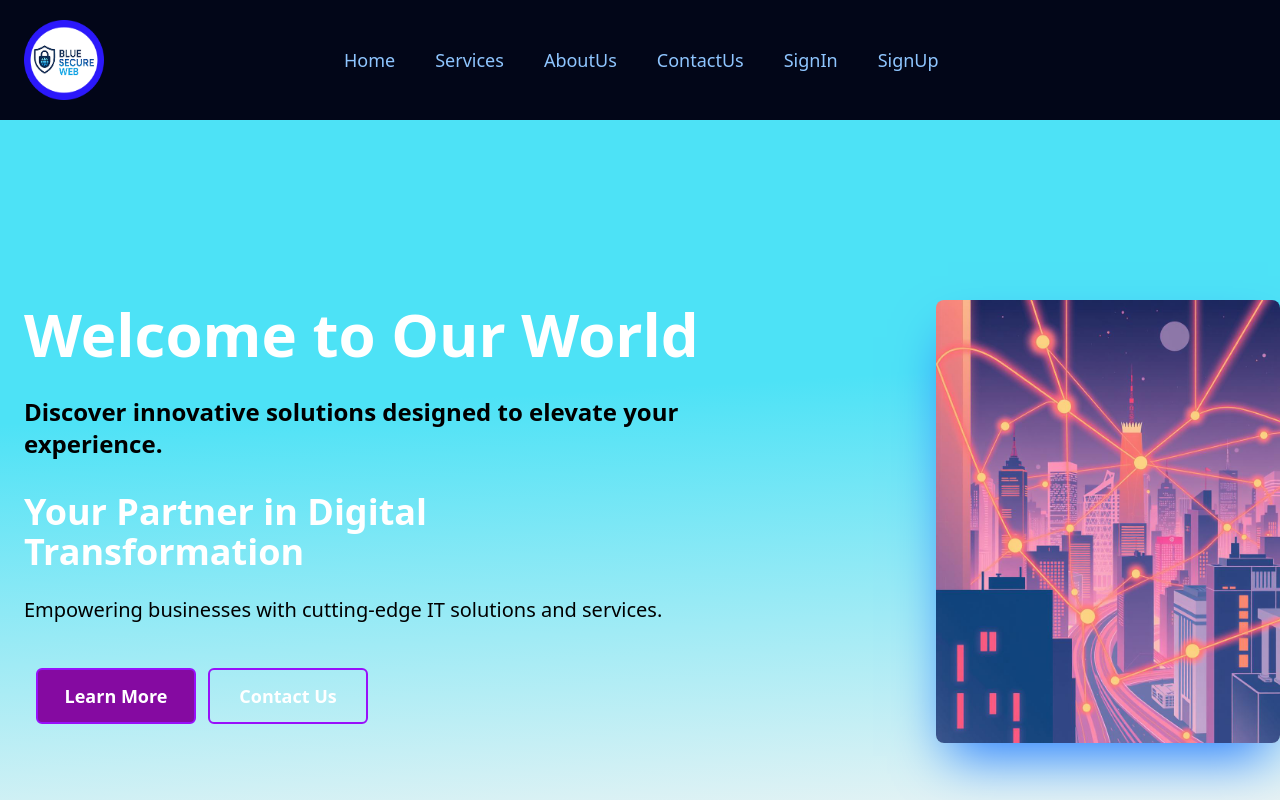
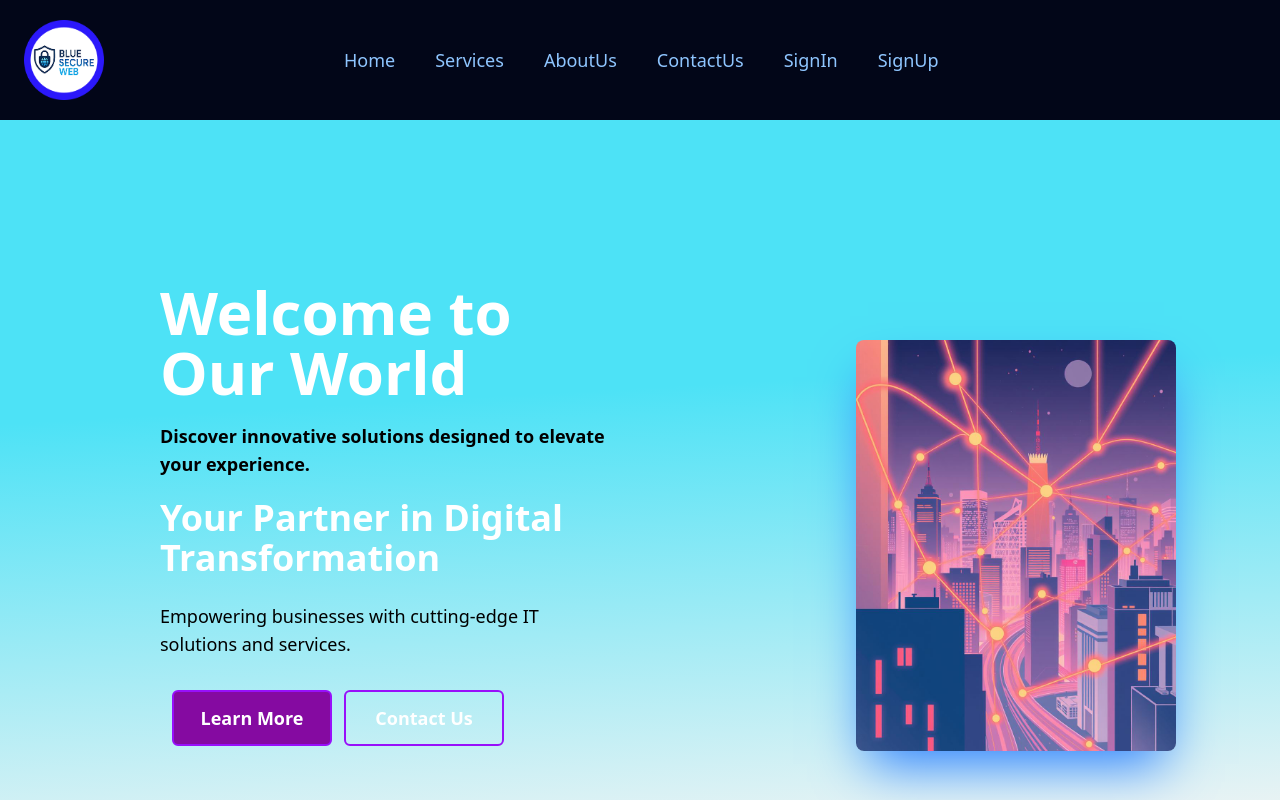
Before and after one commit to taussef123/blue-secure-web, a React (Vite) app: page / in a window 1280 px wide. Shown: the top 800 px of the page. Built offline with nearby package versions, Linux system fonts and the light colour scheme.

Commit message:
some thing modified

```diff
--- a/src/pages/Home.jsx
+++ b/src/pages/Home.jsx
@@ -6,31 +6,31 @@ import Client3 from "../assets/images/client-3.jpg"
 const Home = ()=>{
     return (
       <>
-        <div className="signin  flex justify-between items-center  w-full h-screen ">
-          <div className="space-y-8 p-6">
-            <h1 className="text-6xl font-bold text-white">
+        <div className="signin flex flex-col sm:flex-row justify-between items-center  w-full h-screen px-0.5 sm:px-16 ">
+          <div className=" space-y-5 px-4 sm:px-10 sm:pl-20 sm:pr-10 w-full sm:w-1/2">
+            <h1 className="text-3xl sm:text-6xl font-bold text-white ">
               Welcome to Our World
             </h1>
-            <p className="text-2xl font-semibold ">
+            <p className=" text-md sm:text-lg font-semibold ">
               Discover innovative solutions designed to elevate your experience.
             </p>
-            <span className="text-4xl font-bold text-white">
+            <span className="text-2xl sm:text-4xl font-bold text-white">
               Your Partner in Digital Transformation
             </span>
-            <p className="text-xl mt-6 font-medium">
+            <p className="text-sm sm:text-lg mt-6 font-medium">
               Empowering businesses with cutting-edge IT solutions and services.
             </p>
             <div>
-              <button className="border-2 p-3 rounded-md m-3 w-40 text-white  text-lg font-semibold bg-[#850aa1] border-purple-600 hover:bg-transparent cursor-pointer">
+              <button className="border-2 p-3 rounded-md m-3 w-35 sm:w-40 text-white  text-lg font-semibold bg-[#850aa1] border-purple-600 hover:bg-transparent cursor-pointer">
                 Learn More
               </button>
 
-              <button className="border-2 p-3 rounded-md w-40 text-white bg-transparent font-semibold text-lg  border-purple-600 hover:bg-[#850aa1]">
+              <button className="border-2 p-3 rounded-md w-30  sm:w-40 text-white bg-transparent font-semibold text-lg  border-purple-600 hover:bg-[#850aa1]">
                 Contact Us
               </button>
             </div>
           </div>
-          <div className="size-100 ml-50 mb-10 ">
+          <div className="  mr-6 sm:ml-50 mb-10 w-1/2 sm:size-80">
             <img
               src={homeImage}
               className="rounded-lg shadow-blue-500 shadow-2xl"
@@ -38,7 +38,7 @@ const Home = ()=>{
           </div>
         </div>
 
-        <div className="vision-section signin ">
+        <div className="vision-section w-full min-h-screen px-4 py-16 ">
           <div className="vision-container bg-cyan-200 w-6xl p-40 rounded-4xl hover:bg-cyan-400">
             <div className="space-y-10">
               <h1 className=" text-cyan-700  text-5xl font-semibold">
```
